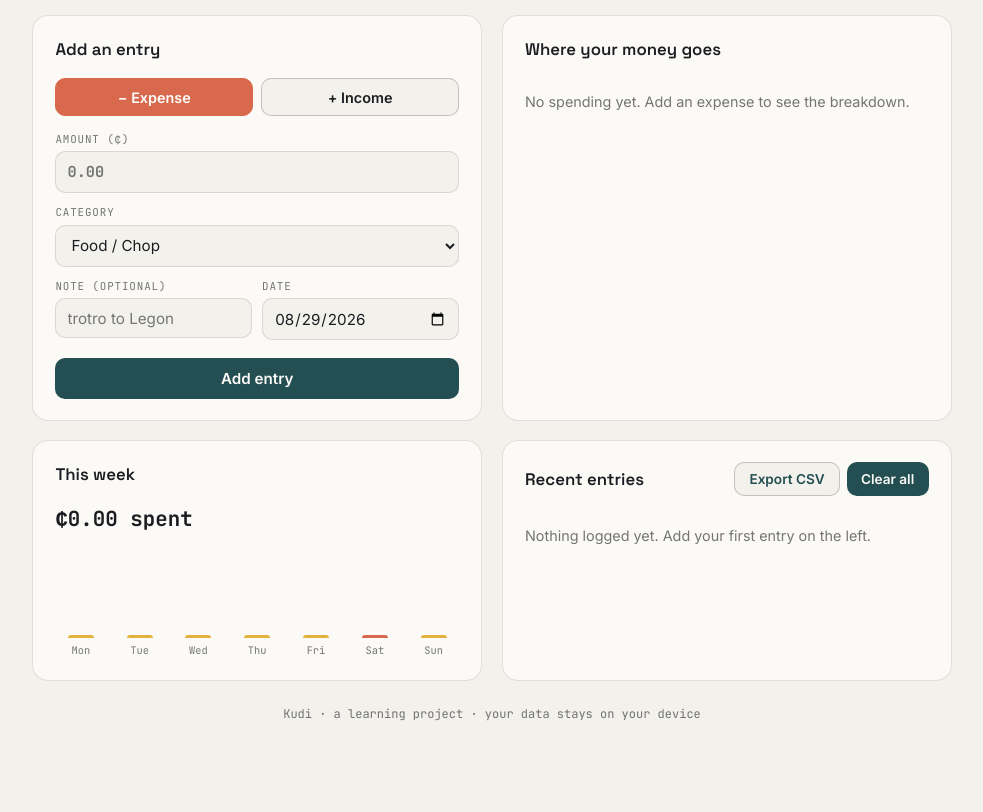
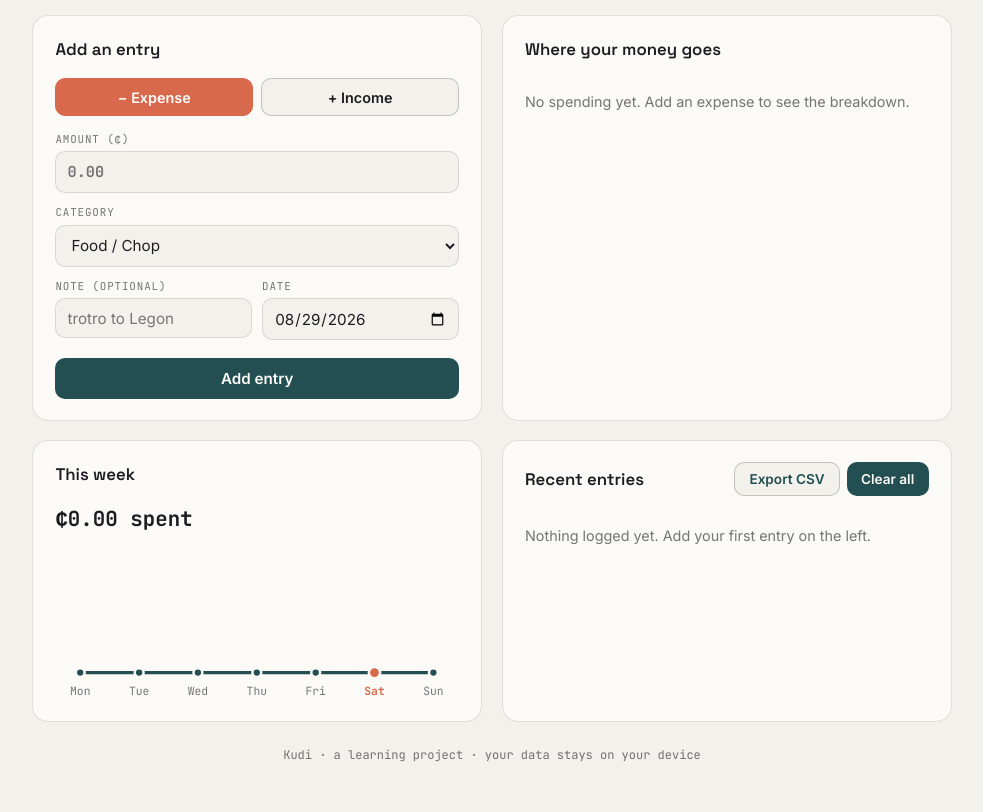
Before and after one commit to Maron-kabs/MoneyWhere-, a plain HTML site: page budget.html in a window 1280 px wide. Shown: the part 410-1222 px from the top of the page, without its empty margins (148-1131 px from the left). Before the commit the page ends 1181 px from the top, so only its background shows below. Drawn offline with Linux system fonts and the light colour scheme.

Commit message:
graph inclusion

```diff
--- a/budget.html
+++ b/budget.html
@@ -241,16 +241,24 @@
   .cat-track { height: 9px; background: var(--paper); border-radius: 999px; overflow: hidden; border: 1px solid var(--line); }
   .cat-bar { height: 100%; border-radius: 999px; background: var(--accent-2); transition: width 0.5s ease; }
 
-  /* ---------- weekly summary ---------- */
+  /* ---------- weekly summary (line graph) ---------- */
   .week-total { font-family: var(--mono); font-weight: 700; font-size: 1.3rem; margin-bottom: 0.9rem; }
-  .week-chart { display: flex; align-items: flex-end; gap: 0.5rem; height: 110px; }
-  .day-col { flex: 1; display: flex; flex-direction: column; align-items: center; gap: 0.35rem; height: 100%; justify-content: flex-end; }
-  .day-bar {
-    width: 100%; max-width: 26px; background: var(--gold);
-    border-radius: 6px 6px 0 0; min-height: 3px; transition: height 0.5s ease;
+  .week-chart { width: 100%; }
+  .week-svg { width: 100%; height: auto; display: block; overflow: visible; }
+  .week-area { fill: var(--accent-2); opacity: 0.14; }
+  .week-line {
+    fill: none; stroke: var(--accent-2); stroke-width: 2.5;
+    stroke-linejoin: round; stroke-linecap: round;
   }
-  .day-bar.today { background: var(--clay); }
-  .day-lbl { font-family: var(--mono); font-size: 0.65rem; color: var(--muted); }
+  .week-dot {
+    fill: var(--accent-2); stroke: var(--card); stroke-width: 2;
+    cursor: pointer; transition: r 0.15s ease;
+  }
+  .week-dot.today { fill: var(--clay); }
+  .week-dot:hover { r: 6; }
+  .week-baseline { stroke: var(--line); stroke-width: 1; }
+  .week-lbl { fill: var(--muted); font-family: var(--mono); font-size: 9px; }
+  .week-lbl.today { fill: var(--clay); font-weight: 700; }
 
   /* ---------- entries list ---------- */
   .entries { list-style: none; padding: 0; margin: 0; }
@@ -617,13 +625,46 @@ function renderWeek() {
 
   document.getElementById("weekTotal").textContent = fmt(weekTotal) + " spent";
 
-  const max = Math.max(...buckets, 1);
+  // ---- line-graph geometry (in SVG viewBox units) ----
+  const VW = 320, VH = 120;                 // viewBox size
+  const padX = 20, padTop = 14, padBot = 22;
+  const plotW = VW - 2 * padX;
+  const plotH = VH - padTop - padBot;
+  const baseY = VH - padBot;                // y of the zero line
+  const max = Math.max(...buckets, 1);      // avoid divide-by-zero
   const todayIdx = (new Date().getDay() + 6) % 7;
-  document.getElementById("weekChart").innerHTML = labels.map((lbl, i) => `
-    <div class="day-col" title="${lbl}: ${fmt(buckets[i])}">
-      <div class="day-bar ${i === todayIdx ? "today" : ""}" style="height:${buckets[i] / max * 100}%"></div>
-      <div class="day-lbl">${lbl}</div>
-    </div>`).join("");
+
+  const xAt = i => padX + (i / 6) * plotW;              // 7 points span the width
+  const yAt = v => padTop + (1 - v / max) * plotH;      // taller = more spent
+  const pts = buckets.map((v, i) => [xAt(i), yAt(v)]);
+
+  // the line through the daily totals
+  const linePath = pts
+    .map((p, i) => (i ? "L" : "M") + p[0].toFixed(1) + " " + p[1].toFixed(1))
+    .join(" ");
+
+  // the shaded area = the line, dropped down to the baseline and closed
+  const areaPath = `M${xAt(0).toFixed(1)} ${baseY} `
+    + pts.map(p => "L" + p[0].toFixed(1) + " " + p[1].toFixed(1)).join(" ")
+    + ` L${xAt(6).toFixed(1)} ${baseY} Z`;
+
+  const dots = pts.map((p, i) => `
+      <circle class="week-dot ${i === todayIdx ? "today" : ""}" cx="${p[0].toFixed(1)}" cy="${p[1].toFixed(1)}" r="${i === todayIdx ? 4.5 : 3.5}">
+        <title>${labels[i]}: ${fmt(buckets[i])}</title>
+      </circle>`).join("");
+
+  const lbls = labels.map((lbl, i) => `
+      <text class="week-lbl ${i === todayIdx ? "today" : ""}" x="${xAt(i).toFixed(1)}" y="${VH - 4}" text-anchor="middle">${lbl}</text>`).join("");
+
+  document.getElementById("weekChart").innerHTML = `
+    <svg class="week-svg" viewBox="0 0 ${VW} ${VH}" role="img"
+         aria-label="Line graph of daily spending this week, ${fmt(weekTotal)} total">
+      <line class="week-baseline" x1="${padX}" y1="${baseY}" x2="${VW - padX}" y2="${baseY}" />
+      <path class="week-area" d="${areaPath}" />
+      <path class="week-line" d="${linePath}" />
+      ${dots}
+      ${lbls}
+    </svg>`;
 }
 
 function renderList() {
```
